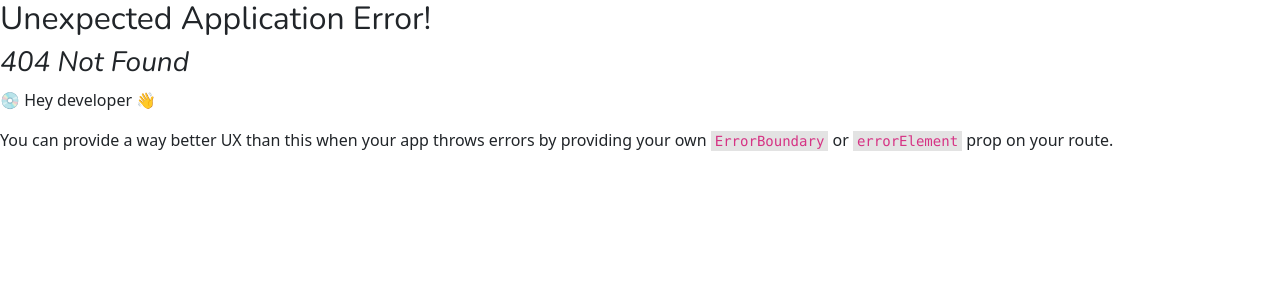
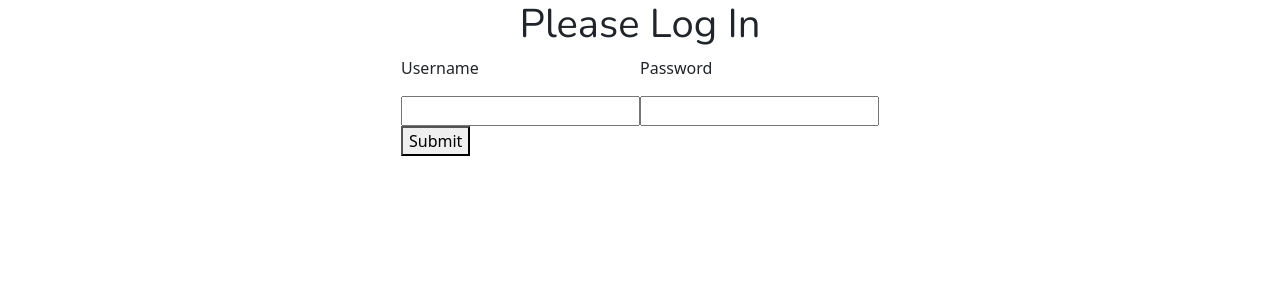
Before and after one commit to ejmaza88/tutorial, a React (Create React App) app in the folder assets/: page /sign/out in a window 1280 px wide. Before the commit this address had no page. Shown: the top 300 px of the page. Built offline with nearby package versions, Linux system fonts and the light colour scheme.

Commit message:
Login simple

```diff
--- a/assets/package.json
+++ b/assets/package.json
@@ -8,6 +8,7 @@
     "@testing-library/user-event": "^13.5.0",
     "bootstrap": "^5.2.3",
     "bootstrap-icons": "^1.10.3",
+    "prop-types": "^15.8.1",
     "react": "^18.2.0",
     "react-bootstrap": "^2.7.2",
     "react-dom": "^18.2.0",
--- a/assets/src/App.js
+++ b/assets/src/App.js
@@ -1,10 +1,19 @@
 import React from "react";
 import { RouterProvider } from "react-router-dom";
+import Login from "./pages/Auth/Login";
 import routes from "./router/Router";
+import useToken from "./components/CustomHooks/useToken";
 import './App.css';
 
 
+
 function App() {
+  const { token, setToken } = useToken();
+
+  if(!token) {
+    return <Login setToken={setToken} />
+  }
+
   return (
     <div className="App">
       <RouterProvider router={routes} />
--- /dev/null
+++ b/assets/src/components/CustomHooks/useToken.js
@@ -0,0 +1,25 @@
+import { useState } from 'react';
+
+
+const useToken = () => {
+  const getToken = () => {
+    const tokenString = localStorage.getItem('token');
+    const userToken = JSON.parse(tokenString);
+    return userToken?.token
+  };
+
+  const [token, setToken] = useState(getToken);
+
+  const saveToken = userToken => {
+    localStorage.setItem('token', JSON.stringify(userToken));
+    setToken(userToken);
+  };
+
+  return {
+    setToken: saveToken,
+    token
+  }
+
+}
+
+export default useToken
--- a/assets/src/components/Header.js
+++ b/assets/src/components/Header.js
@@ -1,6 +1,7 @@
 import React from 'react'
 import Logo from '../assets/img/logo.png'
 import NavDropdown from 'react-bootstrap/NavDropdown';
+import { Link } from "react-router-dom";
 
 
 const HeaderComp = () => {
@@ -47,6 +48,10 @@
               <NavDropdown.Item href="#action/3.4">
                 <i className="bi bi-box-arrow-right"/> Sign Out
               </NavDropdown.Item>
+
+              <Link to={"sign/out"}>
+                <i className="bi bi-box-arrow-right"/> Sign Out
+              </Link>
             </NavDropdown>
           </li>
 
--- /dev/null
+++ b/assets/src/pages/Auth/Login.css
@@ -0,0 +1,5 @@
+.login-wrapper {
+    display: flex;
+    flex-direction: column;
+    align-items: center;
+}
--- /dev/null
+++ b/assets/src/pages/Auth/Login.js
@@ -0,0 +1,55 @@
+import React, { useState } from 'react';
+import PropTypes from 'prop-types';
+
+import './Login.css'
+
+
+const loginUser = async (credentials) => {
+ return fetch('http://localhost:8000/auth/token/', {
+   method: 'POST',
+   headers: {
+     'Content-Type': 'application/json'
+   },
+   body: JSON.stringify(credentials)
+ })
+   .then(data => data.json())
+}
+
+
+export default function Login({setToken}) {
+  const [username, setUserName] = useState();
+  const [password, setPassword] = useState();
+
+  const handleSubmit = async e => {
+    e.preventDefault();
+
+    const token = await loginUser({
+      username,
+      password
+    });
+    setToken(token);
+  }
+
+  return(
+    <div className="login-wrapper">
+      <h1>Please Log In</h1>
+      <form onSubmit={handleSubmit}>
+        <label>
+          <p>Username</p>
+          <input type="text" onChange={e => setUserName(e.target.value)} />
+        </label>
+        <label>
+          <p>Password</p>
+          <input type="password" onChange={e => setPassword(e.target.value)} />
+        </label>
+        <div>
+          <button type="submit">Submit</button>
+        </div>
+      </form>
+    </div>
+  )
+}
+
+Login.propTypes = {
+  setToken: PropTypes.func.isRequired
+}
--- /dev/null
+++ b/assets/src/pages/NavBar/SignOut/SignOut.js
@@ -0,0 +1,13 @@
+import React, { useEffect } from "react";
+
+
+const SignOut = () => {
+
+  useEffect(() => {
+    localStorage.removeItem("token")
+  }, [])
+
+  return <></>
+}
+
+export default SignOut
--- a/assets/src/router/Router.js
+++ b/assets/src/router/Router.js
@@ -14,6 +14,7 @@
 const Dashboard = Loadable(lazy(() => import("../pages/Dashboard")));
 const Main = Loadable(lazy(() => import("../pages/Main")));
 const Blank = Loadable(lazy(() => import("../pages/Blank")));
+const SignOut = Loadable(lazy(() => import("../pages/NavBar/SignOut/SignOut")));
 
 
 const routes = createBrowserRouter([
@@ -31,11 +32,15 @@
       },
       {
         path: "main",
-        element: <Main name={"esvin mazariegos"}/>,
+        element: <Main name={"esvin mazariegos"} />,
       },
       {
         path: "blank",
-        element: <Blank name={"aldez mazariegos"}/>,
+        element: <Blank name={"aldez mazariegos"} />,
+      },
+      {
+        path: "sign/out",
+        element: <SignOut />,
       },
     ]
   }
```
Also changed, not shown: 1 other file (tests, documents, lock files or other folders).
